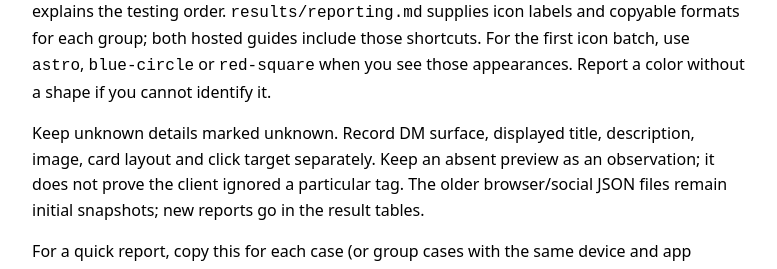
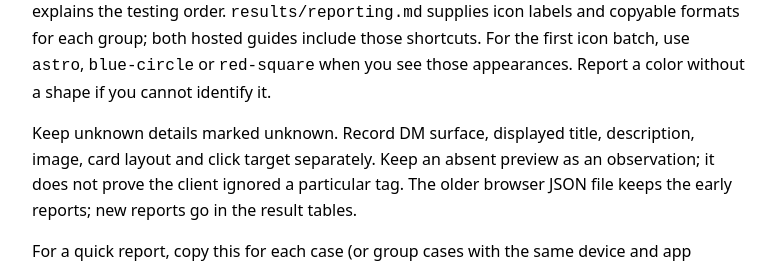
Before and after one commit to cevdetch/astro-metadata-lab, an Astro site: page /cases/testing in a window 1280 px wide. Shown: the part 3060-3329 px from the top of the page, without its empty margins (251-1028 px from the left). Built offline with nearby package versions, Linux system fonts and the light colour scheme; Astro itself is replaced by a stand-in of ours.

Commit message:
chore: remove the empty social observations snapshot
- src/metadata-cases/social-observations.json: an empty observations
  list that no page, script or test reads; link-preview observations
  live in the case records and the run registry, so the file only
  suggested that none had been recorded.

The README.txt, manual-tests.md and results/README.md references now
name the remaining browser snapshot only.

```diff
--- a/src/metadata-cases/manual-tests.md
+++ b/src/metadata-cases/manual-tests.md
@@ -127,8 +127,8 @@ those appearances. Report a color without a shape if you cannot identify it.
 Keep unknown details marked unknown. Record DM surface, displayed title,
 description, image, card layout and click target separately. Keep an absent
 preview as an observation; it does not prove the client ignored a particular tag.
-The older browser/social JSON files remain initial snapshots; new reports go in
-the result tables.
+The older browser JSON file keeps the early reports; new reports go in the
+result tables.
 
 For a quick report, copy this for each case (or group cases with the same device
 and app details):
--- a/src/metadata-cases/social-observations.json
+++ /dev/null
@@ -1,3 +0,0 @@
-{
-  "observations": []
-}
```
Also changed, not shown: src/metadata-cases/README.txt, src/metadata-cases/results/README.md.
